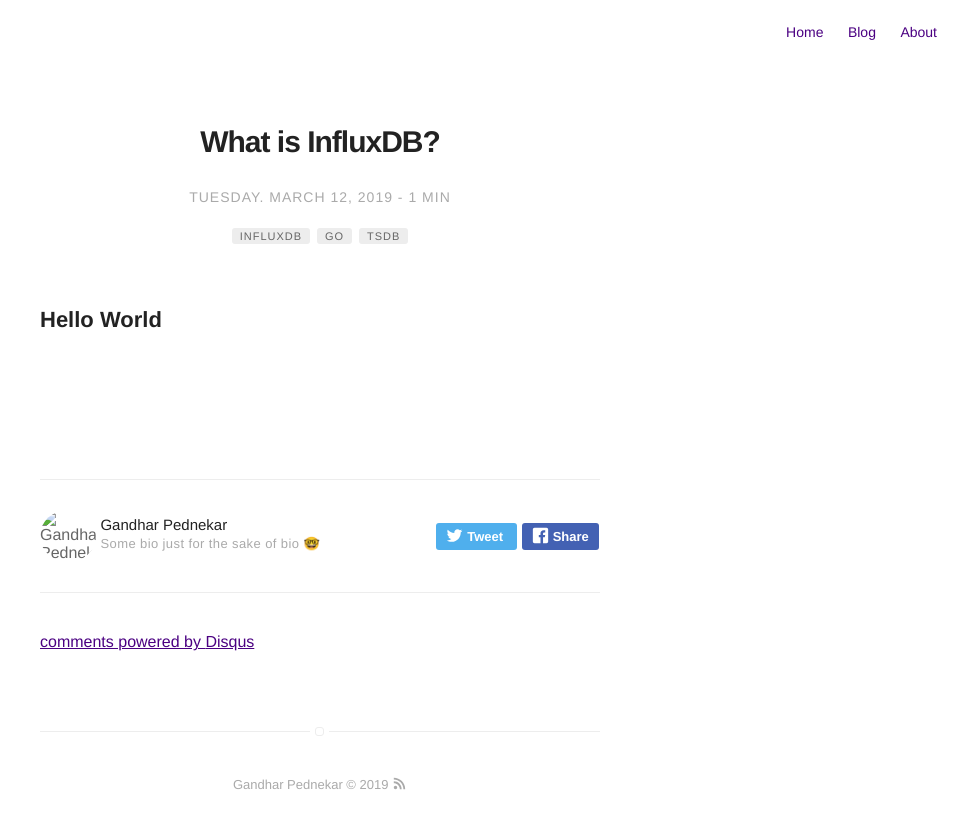
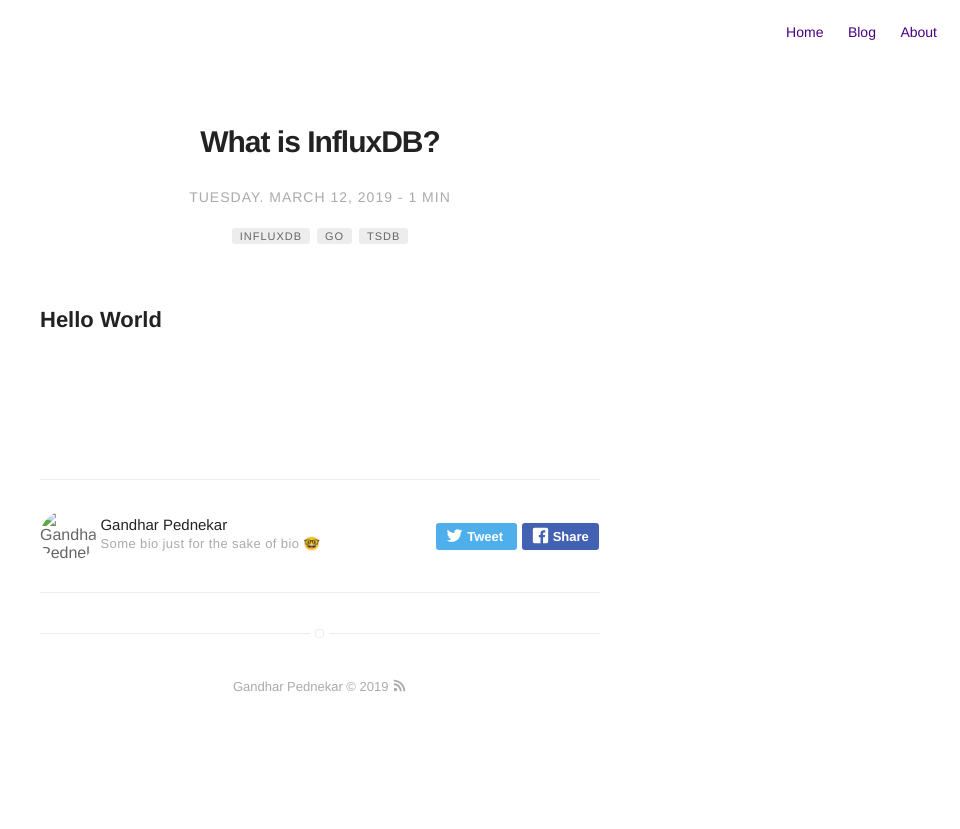
Before and after one commit to jinchuuriki91/jinchuuriki91.github.io, a Jekyll site: the page built from _posts/2019-03-12-influxdb.markdown, in a window 1280 px wide. Shown: the top 829 px of the page, without its empty margins (320-1280 px from the left). Built offline with Jekyll 4.4.1, drawn with Linux system fonts in a browser that asks for light colours; comment, search, counter and statistics services are not loaded.

Commit message:
mydisqus removed for blog and project tabs

```diff
--- a/_config.yml
+++ b/_config.yml
@@ -31,7 +31,7 @@
 # if you don't want comments in your posts, leave categories empty
 disqus:
   shortname: mydisqus # enter this from your disqus account
-  categories: [blog, project] # only show disqus for posts that have these categories
+  categories: [] # [blog, project] only show disqus for posts that have these categories
 
 # if you don't have any of social below, comment the line
 facebook: PednekarGandhar
```
Also changed, not shown: 1 other file.
